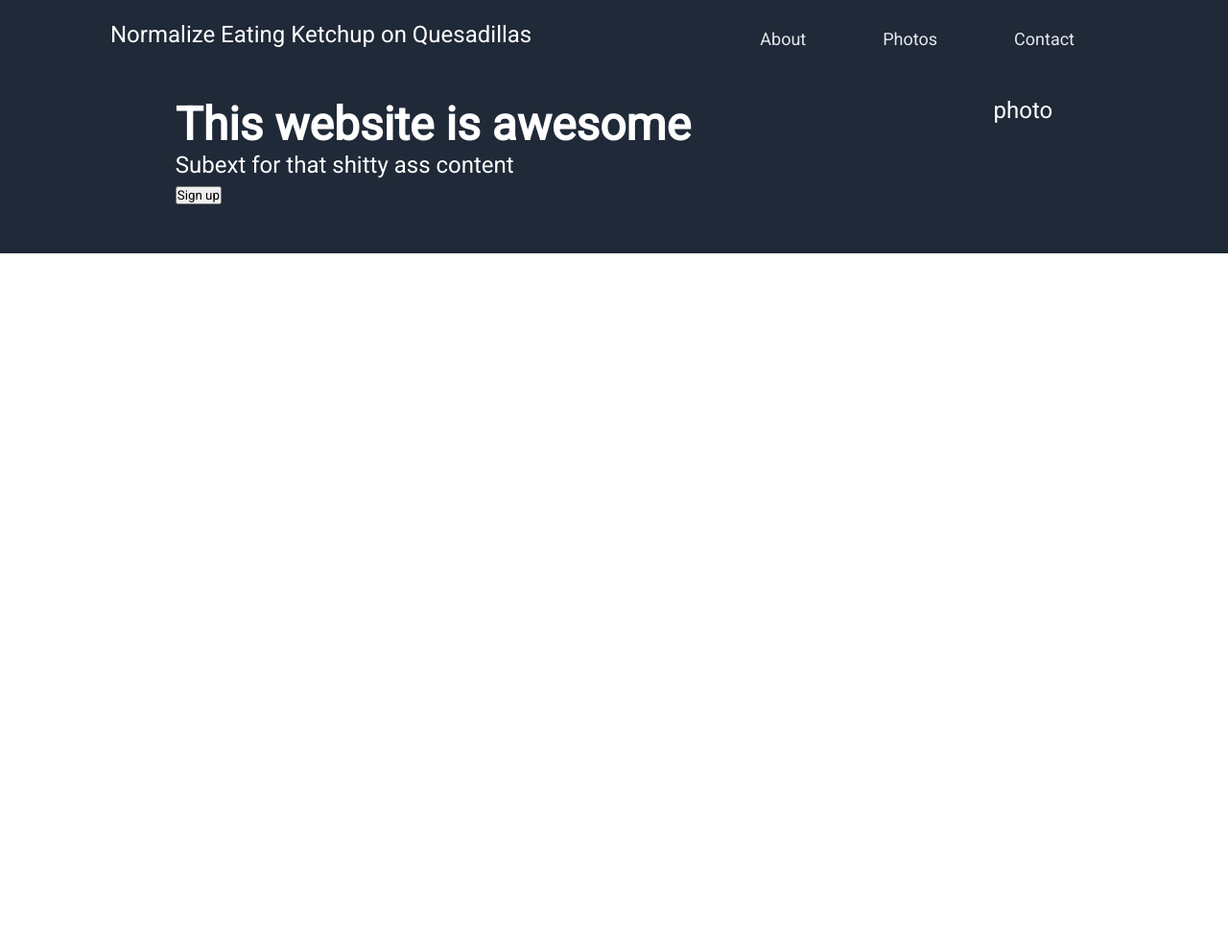
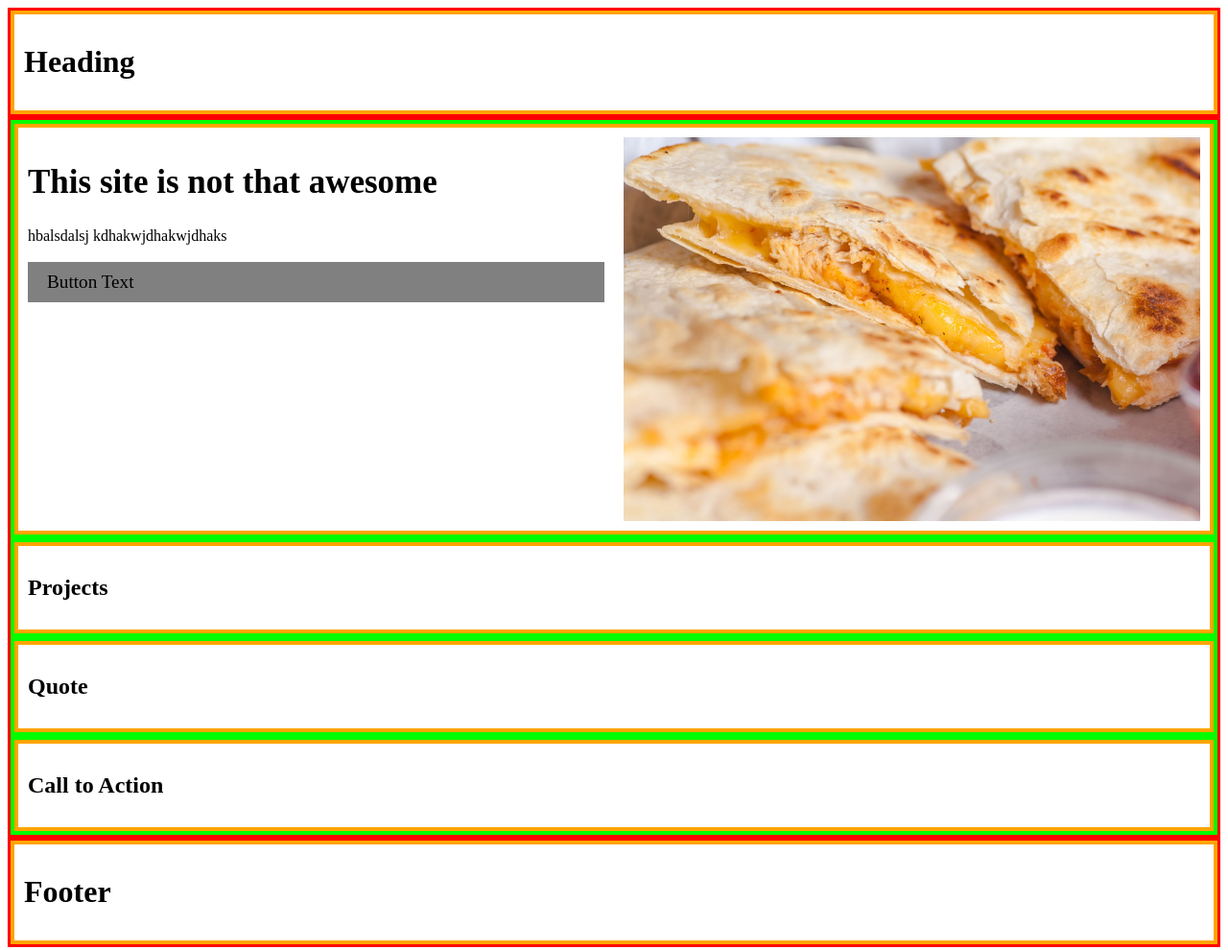
Before and after one commit to gramsta/landing-page, a plain HTML site: page index.html in a window 1280 px wide. Shown: the whole page at 96% size. Before the commit the page ends 800 px from the top, so only its background shows below. Drawn offline with Linux system fonts and the light colour scheme.

Commit message:
tons of adds

```diff
--- a/index.html
+++ b/index.html
@@ -8,27 +8,53 @@
     <title>WLKOQ</title>
   </head>
   <body>
-    <div class="header">
-      <div class="top">
-        <div>
-          <p style="font-size: 24px">Normalize Eating Ketchup on Quesadillas</p>
-        </div>
-        <div class="links">
-          <a href>About</a>
-          <a href>Photos</a>
-          <a href>Contact</a>
-        </div>
-      </div>
-      <div class="bot">
-        <div class="top-left">
-          <div style="font-size: 48px; font-weight: 800">
-            This website is awesome
-          </div>
-          <div>Subext for that shitty ass content</div>
-          <div><button class="sign-up">Sign up</button></div>
-        </div>
-        <div class="top-right">photo</div>
-      </div>
-    </div>
+    <header>
+      <inner-column>
+        <h1>Heading</h1>
+      </inner-column>
+    </header>
+
+    <main>
+      <section>
+        <inner-column>
+          <graphic-diptych>
+            <picture>
+              <img src="images/quesadilla.jpeg" alt="" />
+            </picture>
+            <text-content>
+              <h1 class="loud-voice">This site is not that awesome</h1>
+              <p class="calm-voice">hbalsdalsj kdhakwjdhakwjdhaks</p>
+
+              <a class="button" href="#">Button Text</a>
+            </text-content>
+
+          </graphic-diptych>
+        </inner-column>
+      </section>
+
+      <section>
+        <inner-column>
+          <h1>Projects</h1>
+        </inner-column>
+      </section>
+
+      <section>
+        <inner-column>
+          <h1>Quote</h1>
+        </inner-column>
+      </section>
+
+      <section>
+        <inner-column>
+          <h1>Call to Action</h1>
+        </inner-column>
+      </section>
+    </main>
+
+    <footer>
+      <inner-column>
+        <h1>Footer</h1>
+      </inner-column>
+    </footer>
   </body>
 </html>
--- /dev/null
+++ b/meyer-reset.css
@@ -0,0 +1,48 @@
+/* http://meyerweb.com/eric/tools/css/reset/
+   v2.0 | 20110126
+   License: none (public domain)
+*/
+
+html, body, div, span, applet, object, iframe,
+h1, h2, h3, h4, h5, h6, p, blockquote, pre,
+a, abbr, acronym, address, big, cite, code,
+del, dfn, em, img, ins, kbd, q, s, samp,
+small, strike, strong, sub, sup, tt, var,
+b, u, i, center,
+dl, dt, dd, ol, ul, li,
+fieldset, form, label, legend,
+table, caption, tbody, tfoot, thead, tr, th, td,
+article, aside, canvas, details, embed,
+figure, figcaption, footer, header, hgroup,
+menu, nav, output, ruby, section, summary,
+time, mark, audio, video {
+	margin: 0;
+	padding: 0;
+	border: 0;
+	font-size: 100%;
+	font: inherit;
+	vertical-align: baseline;
+}
+/* HTML5 display-role reset for older browsers */
+article, aside, details, figcaption, figure,
+footer, header, hgroup, menu, nav, section {
+	display: block;
+}
+body {
+	line-height: 1;
+}
+ol, ul {
+	list-style: none;
+}
+blockquote, q {
+	quotes: none;
+}
+blockquote:before, blockquote:after,
+q:before, q:after {
+	content: '';
+	content: none;
+}
+table {
+	border-collapse: collapse;
+	border-spacing: 0;
+}
--- a/style.css
+++ b/style.css
@@ -1,59 +1,106 @@
-@import url("https://fonts.googleapis.com/css2?family=Roboto&display=swap");
 
-:root {
-  --dark-background-color: #1f2937;
-  --hero-primary-text: #f9faf8;
-  --hero-secondary-text: #e5e7eb;
-  --button-and-cta-color: #3882f6;
-  --body-primary-bold-black: #1f2937;
-  --quote-background: #e5e7eb;
-  --quote-text-color: #1f2937;
+
+/* SETUP */
+
+* {
+  box-sizing: border-box;
 }
 
-* {
-  margin: 0;
-  padding: 0;
-  font-family: "Roboto", sans-serif;
+picture {
+  display: block;
 }
 
-.header {
-  background-color: #1f2937;
+img {
+  display: block;
+  width: 100%;
+  height: auto;
+}
+
+a {
+  display: block;
+  color: inherit;
+  text-decoration: none;
+}
+
+p a, li a, h2 a, h3 a {
+  color: blue;
+  text-decoration: underline;
+}
+
+/* TYPOGRAPHY */
+.loud-voice {
+  font-size: 35px;
+  font-weight: 700;
+  line-height: 1;
+}
+
+.calm-voice {
+  font-size: 1rem;
+  line-height: 1.3;
+}
+
+
+/* COMPONENTS */
+.button {
+  background-color: grey;
+  color: black;
+  padding: 10px 20px;
+  font-size: 1.2rem;
+
+}
+
+
+/* MODULES */
+graphic-diptych {
+  display: block;
+}
+
+graphic-diptych text-content {
+  display: block;
+}
+
+
+@media (min-width: 700px) {
+  graphic-diptych {
+    display: flex;
+    flex-direction: row-reverse;
+    gap: 20px;
+  }
+  graphic-diptych :is(text-content, picture) {
+    flex-basis: 50%;
+  }
+}
+
+
+
+
+
+header, footer, main {
+  border: 3px solid red;
+
+ }
+
+section {
+  border: 4px solid lime;
+
+}
+
+/*  STRUCTURE */
+body {
   display: flex;
   flex-direction: column;
-  color: white;
-  font-size: 24px;
-}
-.top {
-  display: flex;
-  padding: 115px;
-  align-items: center;
-  justify-content: space-between;
-  padding-bottom: 0;
-  padding-top: 20px;
-}
-.links a {
-  font-size: 18px;
-  gap: 35px;
-  color: #e5e7eb;
-  text-decoration: none;
-}
-.links {
-  display: flex;
-  gap: 80px;
-  padding: 45px;
-  justify-content: space-between;
-  padding-bottom: 0;
-  padding-top: 10px;
-}
-.bot {
-  background-color: #1f2937;
-  display: flex;
-  padding: 50px;
-  gap: 50px;
-  justify-content: space-around;
-}
-.top-left {
+
+  min-height: 100vh; /* makes sure that it fills the page */
 }
 
-.sign-up {
+main {
+  flex-grow: 1;
+
 }
+
+
+inner-column {
+  display: block;
+  border: 4px solid orange;
+  padding: 10px;
+}
```
Also changed, not shown: images/quesadilla.jpeg (added).
